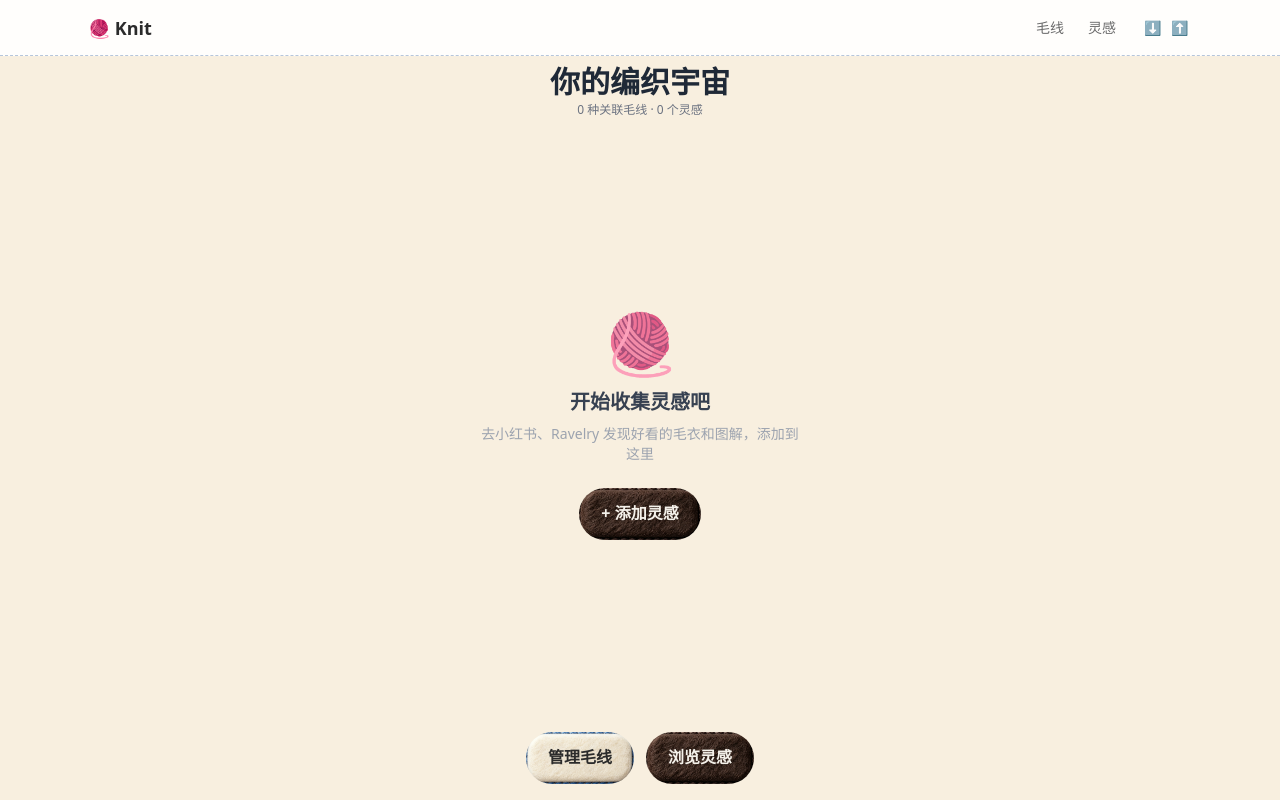
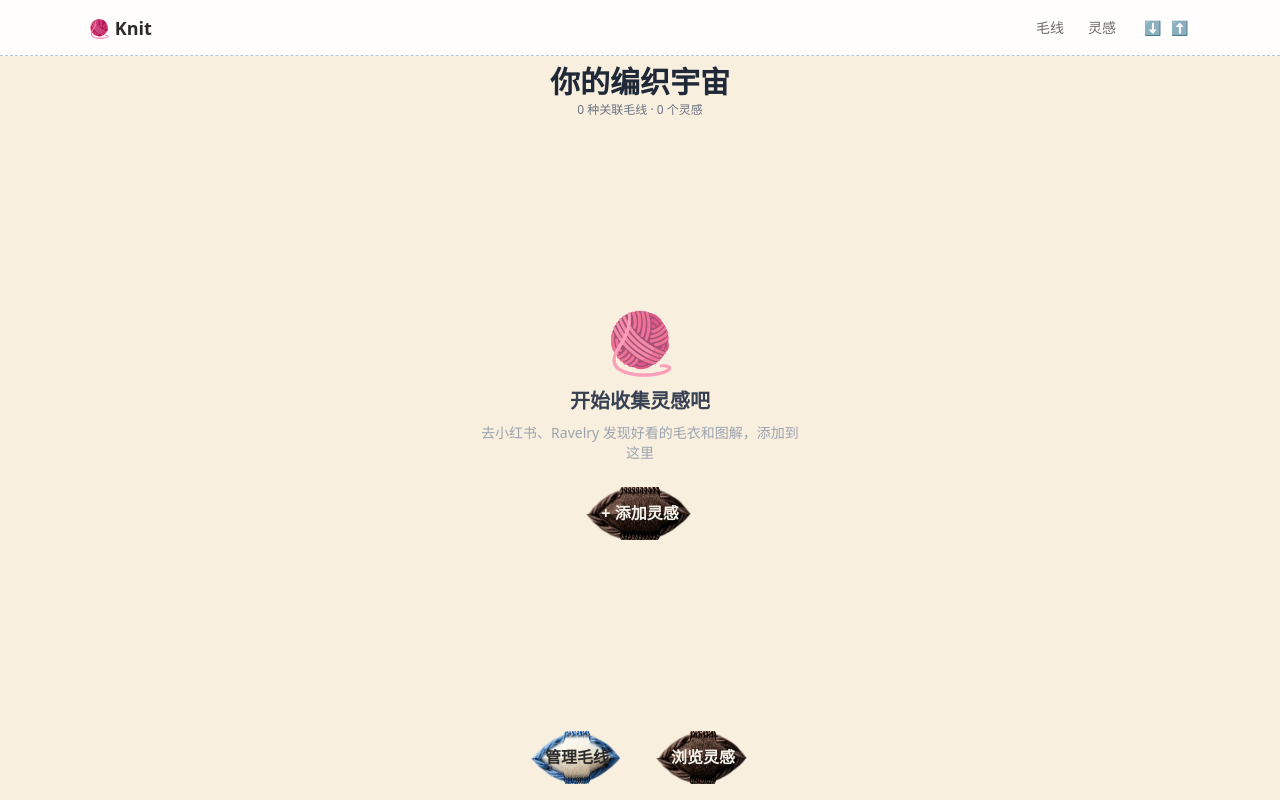
Before and after one commit to guoguoluo/knitknit, a Next.js app: page /knitknit/ in a window 1280 px wide. Built offline with nearby package versions, Linux system fonts and the light colour scheme.

Commit message:
改用border-image 9-slice渲染按钮贴图, 直接引用texture/目录

```diff
--- a/src/app/globals.css
+++ b/src/app/globals.css
@@ -20,27 +20,34 @@
   }
   .btnPatch {
     appearance: none;
-    border: 0;
+    border: none;
+    border-style: solid;
+    border-color: transparent;
     padding: 14px 22px;
     min-height: 52px;
-    border-radius: 999px;
-    background-repeat: no-repeat;
-    background-position: center;
-    background-size: 100% 100%;
-    box-shadow: none;
     font-weight: 800;
     display: inline-flex;
     align-items: center;
     justify-content: center;
     text-align: center;
     line-height: 1.2;
+    background: none;
+    background-color: transparent;
+    box-shadow: none;
+    cursor: pointer;
   }
   .btnPatch--white {
-    background-image: url("/knitknit/assets/ui/btn_white.png");
+    border-image-source: url("/knitknit/texture/btn_white.png");
+    border-image-slice: 30 50 fill;
+    border-image-width: 30px 50px;
+    border-image-repeat: stretch;
     color: #2b2b2b;
   }
   .btnPatch--coffee {
-    background-image: url("/knitknit/assets/ui/btn_coffee.png");
+    border-image-source: url("/knitknit/texture/btn_coffee.png");
+    border-image-slice: 30 50 fill;
+    border-image-width: 30px 50px;
+    border-image-repeat: stretch;
     color: #f4f1ea;
   }
   .stitch-border-b {
```
